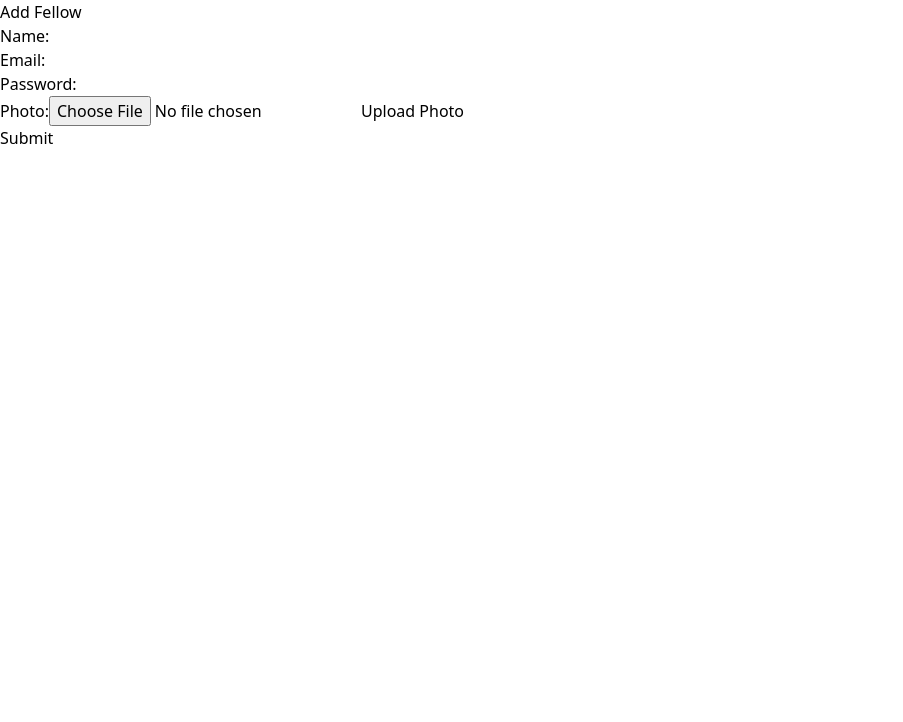
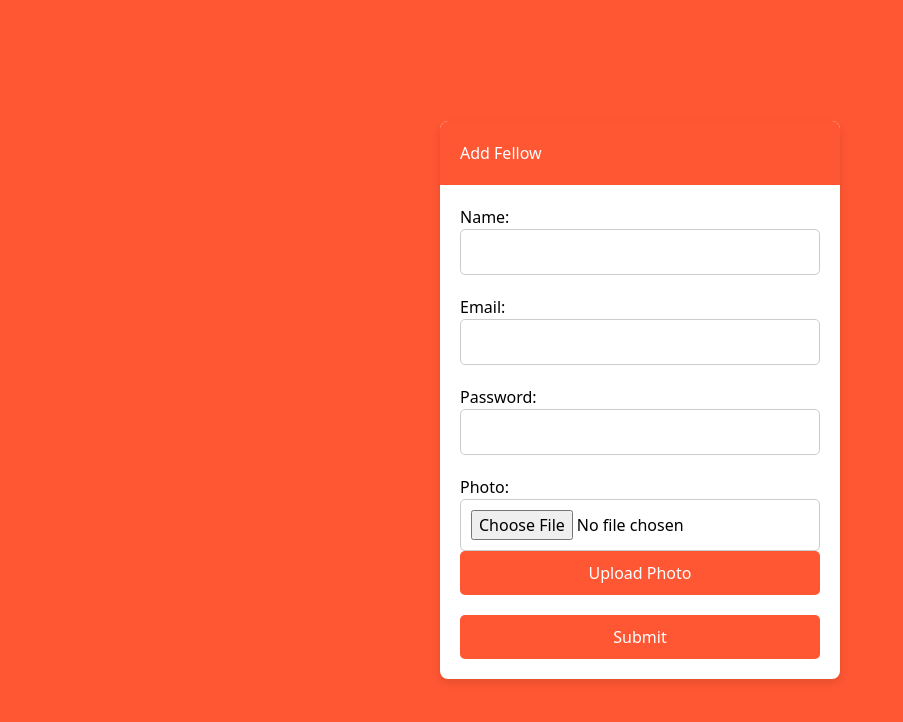
Before and after one commit to cfgmumbai24/Team-53, a React (Create React App) app in the folder frontend/: page /add-fellow in a window 1280 px wide. Shown: the top 722 px of the page, without its empty margins (0-903 px from the left). Built offline with nearby package versions, Linux system fonts and the light colour scheme.

Commit message:
adding routing for pages

```diff
--- a/frontend/src/App.js
+++ b/frontend/src/App.js
@@ -27,12 +27,14 @@ const data2 = [7, 8, 9, 7, 9, 8, 8, 9, 8, 8];
         <Route path='/MainLogin' element={<MainLogin />} />
         <Route path='/admin' element={<AdminDashboard />} />
         <Route path='/fellow' element={<FellowPage />} />
-        <Route path='/line-chart' element={<LineChart data={data1} />} />
-        <Route path='/pie-chart' element={<PieChart data={data2} />} />
+        <Route path='/line-chart' element={<LineChart data={data2} />} />
+        <Route path='/pie-chart' element={<PieChart data={data1} />} />
         <Route path='/student-dashboard' element={<StudentDashboard />} />
         <Route path='/add-assessment' element={<AddAssessment />} />
         <Route path='/add-fellow' element={<AddFellowForm />} />
         <Route path='/add-student' element={<AddStudentForm />} />
+        <Route path='/newfellow' element={<AddFellowForm/>} />
+        <Route path='/class-students' element={<StudentList/>}  />
       </Routes>
     </Router>
   );
--- a/frontend/src/components/LineChart.js
+++ b/frontend/src/components/LineChart.js
@@ -41,5 +41,5 @@ export default function LineChart({ data }) {
     }
   }, [data])
 
-  return <canvas ref={chartRef} style={{ width: '80%', height: '10vh' }} />
+  return <canvas ref={chartRef} style={{ width: '80%', height: '100vh' }} />
 }
--- a/frontend/src/components/PieChart.js
+++ b/frontend/src/components/PieChart.js
@@ -2,6 +2,7 @@ import React, { useEffect, useRef } from 'react'
 import Chart from 'chart.js/auto'
 
 export default function PieChart({ data }) {
+
   const chartRef = useRef(null)
   const chartInstance = useRef(null)
 
@@ -44,5 +45,5 @@ export default function PieChart({ data }) {
     }
   }, [data])
 
-  return <canvas ref={chartRef} />
+  return <canvas ref={chartRef} style={{ height: '100vh' }} />
 }
--- a/frontend/src/components/newfellow.js
+++ b/frontend/src/components/newfellow.js
@@ -1,52 +1,52 @@
-
-import React, { useState } from 'react';
+import React, { useState } from 'react'
 
 const AddFellowForm = () => {
-  const [name, setName] = useState('');
-  const [email, setEmail] = useState('');
-  const [password, setPassword] = useState('');
-  const [photo, setPhoto] = useState(null);
+  const [name, setName] = useState('')
+  const [email, setEmail] = useState('')
+  const [password, setPassword] = useState('')
+  const [photo, setPhoto] = useState(null)
 
   const handleSubmit = (e) => {
-    e.preventDefault();
+    e.preventDefault()
     const newFellowData = {
       name,
       email,
       password,
-      photo
-    };
-    console.log('Submitted data:', newFellowData);
-    setName('');
-    setEmail('');
-    setPassword('');
-    setPhoto(null);
-  };
+      photo,
+    }
+    console.log('Submitted data:', newFellowData)
+    setName('')
+    setEmail('')
+    setPassword('')
+    setPhoto(null)
+  }
 
   const handleNameChange = (e) => {
-    setName(e.target.value);
-  };
+    setName(e.target.value)
+  }
 
   const handleEmailChange = (e) => {
-    setEmail(e.target.value);
-  };
+    setEmail(e.target.value)
+  }
 
   const handlePasswordChange = (e) => {
-    setPassword(e.target.value);
-  };
+    setPassword(e.target.value)
+  }
 
   const handlePhotoChange = (e) => {
-    const file = e.target.files[0];
-    setPhoto(file);
-  };
+    const file = e.target.files[0]
+    setPhoto(file)
+  }
 
   return (
-    <div className="card">
-      <div className="card-header">
+    <div style={styles.container}>
+      <div style={styles.card}>
+        <div style={styles.cardHeader}>
           <h2>Add Fellow</h2>
         </div>
-      <div className="card-body">
+        <div style={styles.cardBody}>
           <form onSubmit={handleSubmit}>
-          <div className="form-group">
+            <div style={styles.formGroup}>
               <label htmlFor="name">Name:</label>
               <input
                 type="text"
@@ -54,9 +54,10 @@ const AddFellowForm = () => {
                 value={name}
                 onChange={handleNameChange}
                 required
+                style={styles.input}
               />
             </div>
-          <div className="form-group">
+            <div style={styles.formGroup}>
               <label htmlFor="email">Email:</label>
               <input
                 type="email"
@@ -64,9 +65,10 @@ const AddFellowForm = () => {
                 value={email}
                 onChange={handleEmailChange}
                 required
+                style={styles.input}
               />
             </div>
-          <div className="form-group">
+            <div style={styles.formGroup}>
               <label htmlFor="password">Password:</label>
               <input
                 type="password"
@@ -74,9 +76,10 @@ const AddFellowForm = () => {
                 value={password}
                 onChange={handlePasswordChange}
                 required
+                style={styles.input}
               />
             </div>
-          <div className="form-group">
+            <div style={styles.formGroup}>
               <label htmlFor="photo">Photo:</label>
               <input
                 type="file"
@@ -84,16 +87,76 @@ const AddFellowForm = () => {
                 accept=".jpg, .jpeg, .png"
                 onChange={handlePhotoChange}
                 required
+                style={styles.input}
               />
-            <label htmlFor="photo" className="custom-file-upload">
+              <label htmlFor="photo" style={styles.customFileUpload}>
                 Upload Photo
               </label>
             </div>
-          <button type="submit">Submit</button>
+            <button type="submit" style={styles.button}>
+              Submit
+            </button>
           </form>
         </div>
       </div>
-  );
-};
+    </div>
+  )
+}
 
-export default AddFellowForm;
+export default AddFellowForm
+
+const styles = {
+  container: {
+    display: 'flex',
+    justifyContent: 'center',
+    alignItems: 'center',
+    minHeight: '100vh',
+    backgroundColor: '#FF5733',
+  },
+  card: {
+    width: '400px',
+    backgroundColor: '#ffffff',
+    borderRadius: '8px',
+    boxShadow: '0 4px 8px rgba(0, 0, 0, 0.1)',
+  },
+  cardHeader: {
+    backgroundColor: '#FF5733',
+    color: '#ffffff',
+    padding: '20px',
+    borderTopLeftRadius: '8px',
+    borderTopRightRadius: '8px',
+  },
+  cardBody: {
+    padding: '20px',
+  },
+  formGroup: {
+    marginBottom: '20px',
+  },
+  input: {
+    width: '100%',
+    padding: '10px',
+    borderRadius: '5px',
+    border: '1px solid #ccc',
+    boxSizing: 'border-box',
+    outline: 'none',
+  },
+  customFileUpload: {
+    display: 'block',
+    padding: '10px',
+    backgroundColor: '#FF5733',
+    color: '#ffffff',
+    borderRadius: '5px',
+    textAlign: 'center',
+    cursor: 'pointer',
+  },
+  button: {
+    display: 'block',
+    width: '100%',
+    padding: '10px',
+    backgroundColor: '#FF5733',
+    color: '#ffffff',
+    border: 'none',
+    borderRadius: '5px',
+    cursor: 'pointer',
+  },
+}
--- a/frontend/src/pages/admin.js
+++ b/frontend/src/pages/admin.js
@@ -1,5 +1,6 @@
 // src/pages/admin.js
 import React from 'react'
+import { useNavigate } from 'react-router-dom'
 
 const fellows = [
   { id: 1, name: 'John Doe', photo: 'https://via.placeholder.com/150' },
@@ -93,7 +94,10 @@ export const AdminDashboard = () => {
     fontSize: '16px',
     marginTop: '20px',
   }
-
+  const navigate=useNavigate()
+  function handler(){
+    navigate('/newfellow')
+  }
   return (
     <div style={dashboardStyle}>
       <h1 style={headerStyle}>Admin Dashboard</h1>
@@ -123,7 +127,7 @@ export const AdminDashboard = () => {
             </div>
           ))}
         </div>
-        <button style={buttonStyle}>Add New Fellow</button>
+        <button style={buttonStyle} onClick={handler}>Add New Fellow</button>
       </section>
     </div>
   )
--- a/frontend/src/pages/fellow.js
+++ b/frontend/src/pages/fellow.js
@@ -1,84 +1,14 @@
-// src/pages/fellow.js
 import React, { useState } from 'react'
 import { Link } from 'react-router-dom'
-import StudentCard from '../components/studentcard'
+import LineChart from '../components/LineChart'
+import PieChart from '../components/PieChart'
 
 export const FellowPage = () => {
   const [selectedClass, setSelectedClass] = useState(null)
   const classes = [1, 2, 3, 4, 5]
 
-  // Dummy data for each class
-  const classStudents = [
-    [], // Class 1 (No students)
-    [
-      // Class 2
-      {
-        id: 1,
-        name: 'Student One',
-        category: 'Category 1',
-        photo: 'https://via.placeholder.com/40',
-      },
-      {
-        id: 2,
-        name: 'Student Two',
-        category: 'Category 2',
-        photo: 'https://via.placeholder.com/40',
-      },
-      {
-        id: 3,
-        name: 'Student Three',
-        category: 'Category 3',
-        photo: 'https://via.placeholder.com/40',
-      },
-      {
-        id: 4,
-        name: 'Student Four',
-        category: 'Category 4',
-        photo: 'https://via.placeholder.com/40',
-      },
-      {
-        id: 5,
-        name: 'Student Five',
-        category: 'Category 5',
-        photo: 'https://via.placeholder.com/40',
-      },
-    ],
-    [], // Class 3 (No students)
-    [], // Class 4 (No students)
-    [
-      // Class 5
-      {
-        id: 6,
-        name: 'Student Six',
-        category: 'Category 1',
-        photo: 'https://via.placeholder.com/40',
-      },
-      {
-        id: 7,
-        name: 'Student Seven',
-        category: 'Category 2',
-        photo: 'https://via.placeholder.com/40',
-      },
-      {
-        id: 8,
-        name: 'Student Eight',
-        category: 'Category 3',
-        photo: 'https://via.placeholder.com/40',
-      },
-      {
-        id: 9,
-        name: 'Student Nine',
-        category: 'Category 4',
-        photo: 'https://via.placeholder.com/40',
-      },
-      {
-        id: 10,
-        name: 'Student Ten',
-        category: 'Category 5',
-        photo: 'https://via.placeholder.com/40',
-      },
-    ],
-  ]
+const data1 = [35, 39, 59, 47]
+const data2 = [7, 8, 9, 7, 9, 8, 8, 9, 8, 8]
 
   const pageStyle = {
     fontFamily: 'Arial, sans-serif',
@@ -136,40 +66,19 @@ export const FellowPage = () => {
     <div style={pageStyle}>
       <h1 style={headerStyle}>Fellow Page</h1>
       <div style={classesContainerStyle}>
+        {/* Wrap each class block with Link component */}
         {classes.map((classNumber) => (
-          <div
+          <Link
+            to="/class-students"
             key={classNumber}
             style={classBlockStyle}
             onClick={() => handleClassClick(classNumber)}
           >
             <span>Class {classNumber}</span>
-            <Link to="/add-student" style={buttonStyle}>
-              Add new student
-            </Link>
-          </div>
+            <span style={{ visibility: 'hidden' }}>Dummy Text</span>
+          </Link>
         ))}
       </div>
-      {selectedClass !== null && (
-        <div style={classesContainerStyle}>
-          <h2 style={{ color: '#FF5733' }}>Class {selectedClass} Students</h2>
-          <div
-            style={{
-              display: 'flex',
-              flexWrap: 'wrap',
-              justifyContent: 'space-between',
-            }}
-          >
-            {classStudents[selectedClass - 1].map((student) => (
-              <StudentCard
-                key={student.id}
-                name={student.name}
-                category={student.category}
-                photo={student.photo}
-              />
-            ))}
-          </div>
-        </div>
-      )}
     </div>
   )
 }
```
Lines whose indentation alone changed are shown as unchanged.
